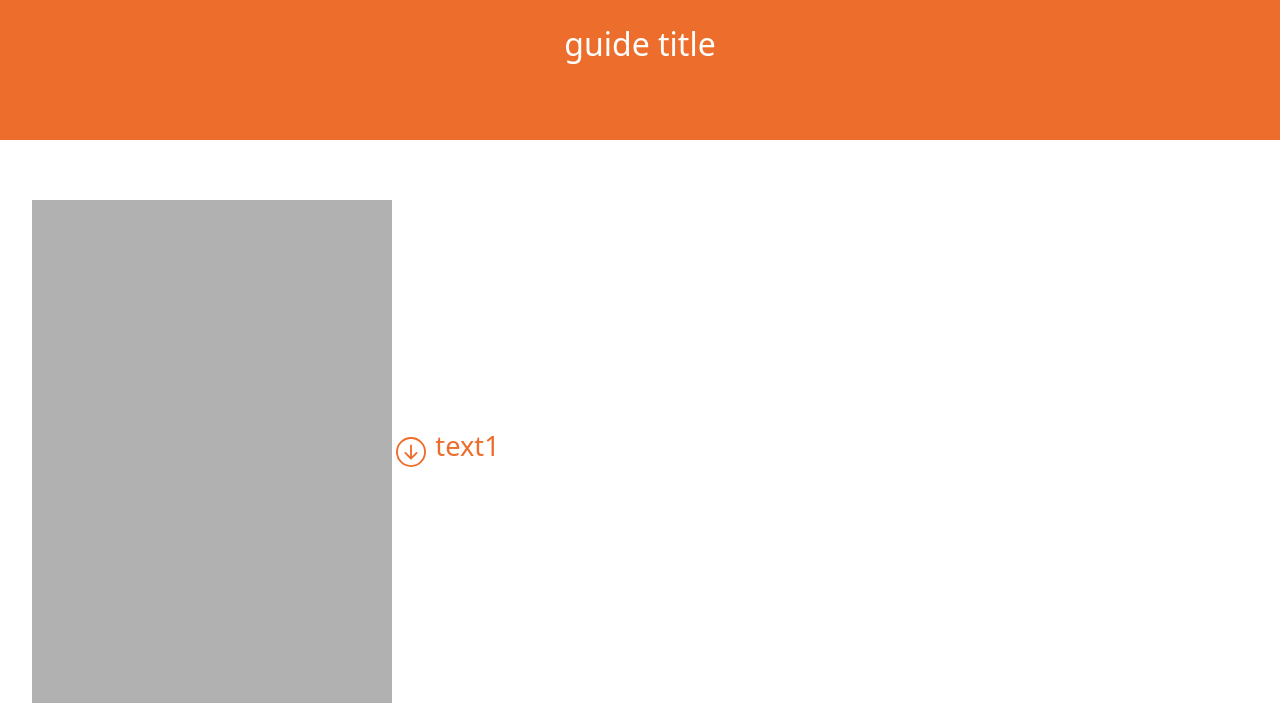
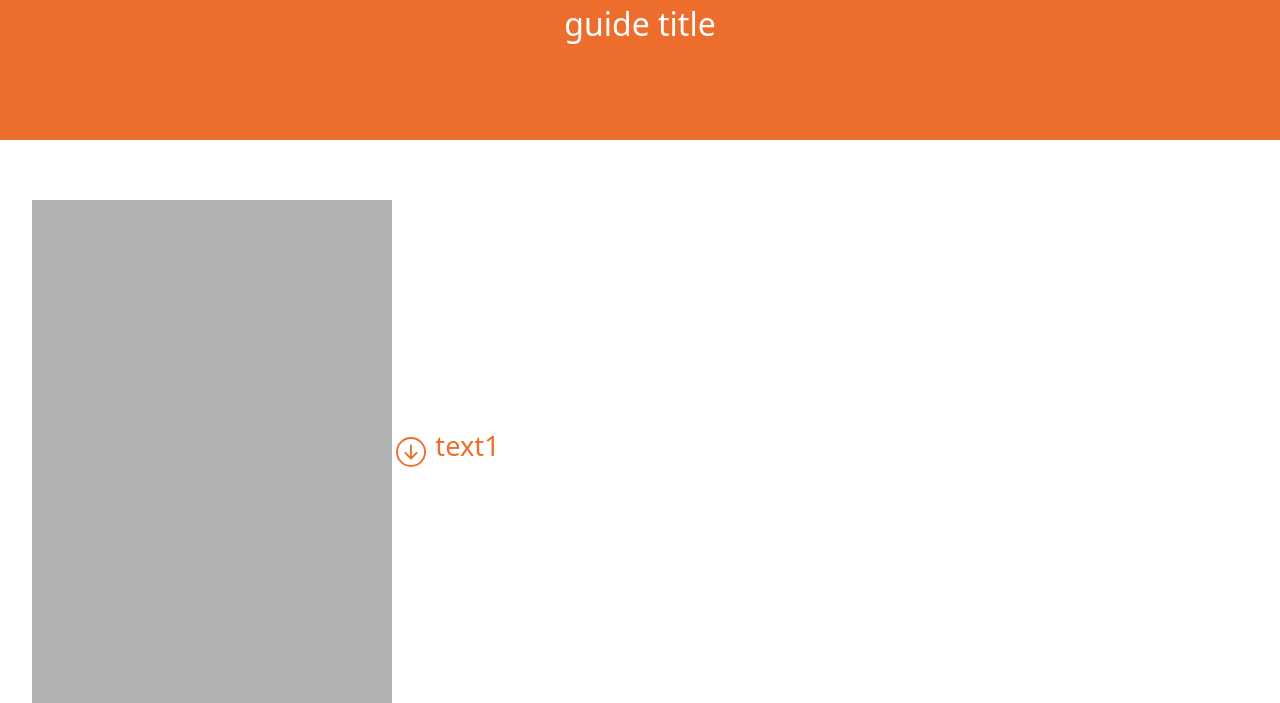
Before and after one commit to CYCKCN/AVATA, a Flask app: page /instruction in a window 1280 px wide. Shown: the top 703 px of the page. Run offline with Flask 2, Linux system fonts and the light colour scheme; some web fonts are replaced.

Commit message:
Update instruction.html

```diff
--- a/frontend/templates/instruction.html
+++ b/frontend/templates/instruction.html
@@ -14,7 +14,7 @@
 .head span{
     transform: translate(-50%,0);
     position: absolute;
-    top: 1%;
+
     left: 50%;
     color: white;
     font-size: 200%;
```
